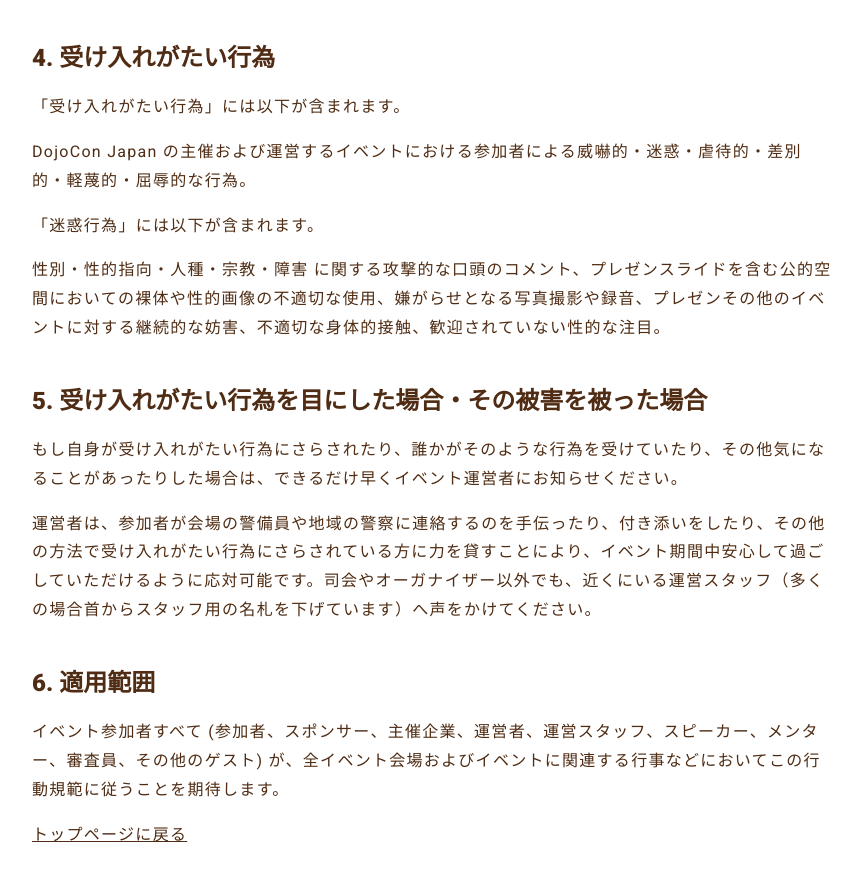
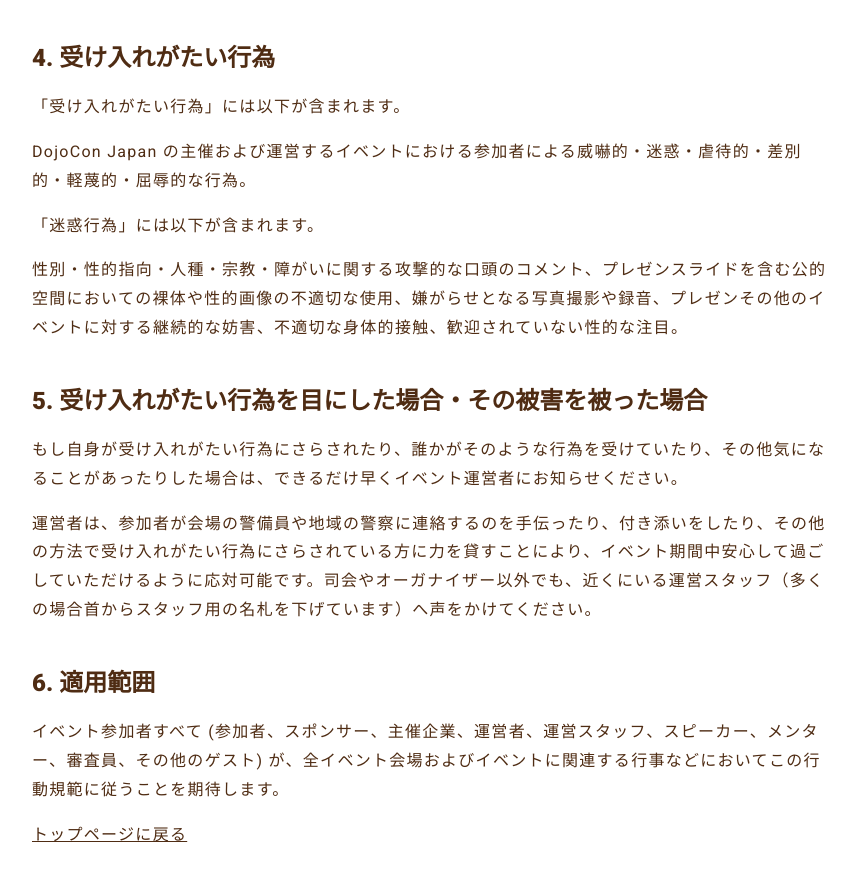
Before and after one commit to coderdojo-japan/dojocon2020.coderdojo.jp, a Jekyll site: the page built from code-of-conduct.md, in a window 1280 px wide and 900 px high, scrolled down 1347 px. Shown: the top 881 px of the window, without its empty margins (208-1068 px from the left). Built offline with Jekyll 4.4.1, drawn with Linux system fonts in a browser that asks for light colours; nearby versions of some CDN libraries; some web fonts are replaced.

Commit message:
Update code-of-conduct.md

```diff
--- a/code-of-conduct.md
+++ b/code-of-conduct.md
@@ -33,7 +33,7 @@ DojoCon Japan の主催および運営するイベントにおける参加者に
 
 「迷惑行為」には以下が含まれます。
 
-性別・性的指向・人種・宗教・障害 に関する攻撃的な口頭のコメント、プレゼンスライドを含む公的空間においての裸体や性的画像の不適切な使用、嫌がらせとなる写真撮影や録音、プレゼンその他のイベントに対する継続的な妨害、不適切な身体的接触、歓迎されていない性的な注目。
+性別・性的指向・人種・宗教・障がいに関する攻撃的な口頭のコメント、プレゼンスライドを含む公的空間においての裸体や性的画像の不適切な使用、嫌がらせとなる写真撮影や録音、プレゼンその他のイベントに対する継続的な妨害、不適切な身体的接触、歓迎されていない性的な注目。
 
 ## 5. 受け入れがたい行為を目にした場合・その被害を被った場合
 もし自身が受け入れがたい行為にさらされたり、誰かがそのような行為を受けていたり、その他気になることがあったりした場合は、できるだけ早くイベント運営者にお知らせください。
```
